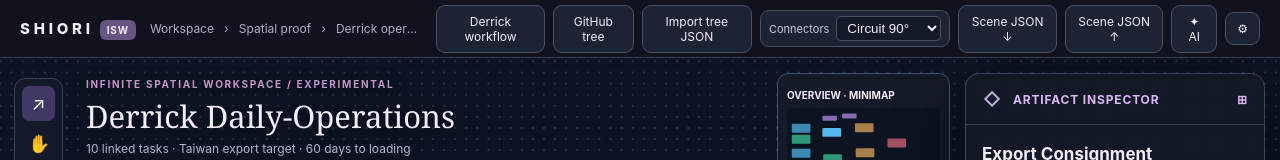
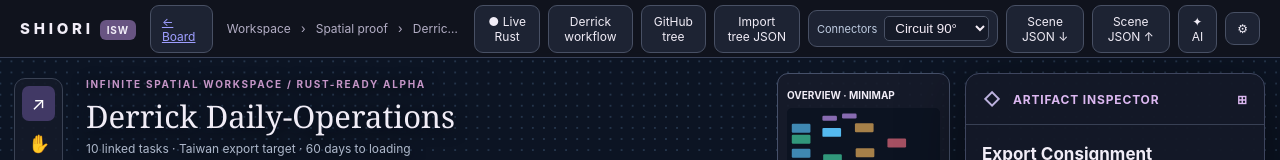
Before and after one commit to cryogenized-spec/SHIORI-, a plain HTML site: page apps/web/isw.html in a window 1280 px wide. Shown: the top 160 px of the page. Drawn offline with Linux system fonts and the light colour scheme; no server answers.

Commit message:
feat(isw): add live Rust mode and return-to-board navigation

```diff
--- a/apps/web/isw.html
+++ b/apps/web/isw.html
@@ -6,10 +6,10 @@
 <link rel="stylesheet" href="isw.css">
 </head>
 <body>
-<header class="top"><div class="brand">SHIORI<b>ISW</b></div><div class="crumb">Workspace &nbsp; › &nbsp; Spatial proof &nbsp; › &nbsp; <span id="crumbLabel">Derrick operations</span></div><div class="hdr-right"><button id="offshoreBtn" class="pill-btn" aria-pressed="true">Derrick workflow</button><button id="githubBtn" class="pill-btn" aria-pressed="false">GitHub tree</button><button id="importBtn" class="pill-btn">Import tree JSON</button><label class="routing"><span>Connectors</span><select id="routeStyle" aria-label="Connector style"><option value="circuit">Circuit 90°</option><option value="flow">Curved flow</option><option value="direct">Straight</option></select></label><button id="exportSceneBtn" class="pill-btn" title="Export canvas scene JSON">Scene JSON ↓</button><input id="sceneUpload" type="file" accept=".json,application/json" hidden><button id="importSceneBtn" class="pill-btn" title="Import a versioned scene JSON snapshot">Scene JSON ↑</button><button id="assistantBtn" class="pill-btn" title="Open optional assistant dock">✦ AI</button><button id="globalSettingsBtn" class="pill-btn" title="Universal settings: accounts and security">⚙</button></div></header>
+<header class="top"><div class="brand">SHIORI<b>ISW</b></div><a class="pill-btn" href="/" title="Return to original task board">← Board</a><div class="crumb">Workspace &nbsp; › &nbsp; Spatial proof &nbsp; › &nbsp; <span id="crumbLabel">Derrick operations</span></div><div class="hdr-right"><button id="liveBtn" class="pill-btn" aria-pressed="false">● Live Rust</button><button id="offshoreBtn" class="pill-btn" aria-pressed="true">Derrick workflow</button><button id="githubBtn" class="pill-btn" aria-pressed="false">GitHub tree</button><button id="importBtn" class="pill-btn">Import tree JSON</button><label class="routing"><span>Connectors</span><select id="routeStyle" aria-label="Connector style"><option value="circuit">Circuit 90°</option><option value="flow">Curved flow</option><option value="direct">Straight</option></select></label><button id="exportSceneBtn" class="pill-btn" title="Export canvas scene JSON">Scene JSON ↓</button><input id="sceneUpload" type="file" accept=".json,application/json" hidden><button id="importSceneBtn" class="pill-btn" title="Import a versioned scene JSON snapshot">Scene JSON ↑</button><button id="assistantBtn" class="pill-btn" title="Open optional assistant dock">✦ AI</button><button id="globalSettingsBtn" class="pill-btn" title="Universal settings: accounts and security">⚙</button></div></header>
 <main class="stage" id="stage" aria-label="Pan and zoom spatial workspace"><div class="grid-bg" id="grid"></div><div class="camera" id="camera"><svg id="edges" class="edges" xmlns="http://www.w3.org/2000/svg" aria-hidden="true"></svg><div id="nodes"></div></div>
 <div class="toolrail" aria-label="Canvas tools"><button class="active" title="Select and drag nodes" id="selectTool">↗</button><button title="Pan the canvas" id="panTool">✋</button><button title="Move nodes (unlock first)" id="moveTool" aria-pressed="false">✥</button><button title="Unlock layout to enable moving artefacts" id="lockTool" aria-label="Layout locked; activate to unlock" aria-pressed="true">🔒</button><button title="Fit all nodes" id="fitTool">⛶</button><button title="Show legend" id="legendTool">◇</button></div>
-<section class="topinfo"><div class="eyebrow">INFINITE SPATIAL WORKSPACE / EXPERIMENTAL</div><h1 id="viewTitle">Derrick Daily-Operations</h1><p id="viewSub">10 linked tasks · Taiwan export target · 60 days to loading</p></section>
+<section class="topinfo"><div class="eyebrow">INFINITE SPATIAL WORKSPACE / RUST-READY ALPHA</div><h1 id="viewTitle">Derrick Daily-Operations</h1><p id="viewSub">10 linked tasks · Taiwan export target · 60 days to loading</p></section>
 <div class="importbox" id="importbox"><strong>Local Git tree preview</strong><p>Paste a GitHub REST Git Trees API JSON export (with a <code>tree</code> array). This reads the file in your browser only; no token, clone or network request.</p><label>Repository identity <input id="repoName" type="text" value="owner/repository" maxlength="120"></label><label>Git tree JSON <input id="treeFile" type="file" accept=".json,application/json"></label><button id="importFileBtn">Visualise directory</button><p id="importError" class="err" aria-live="polite"></p></div>
 <aside class="minimap" aria-label="Workspace minimap"><strong>OVERVIEW · MINIMAP</strong><svg id="minisvg" viewBox="0 0 160 75"></svg></aside>
 <aside class="inspector" aria-label="Selected artefact details"><header><span class="inspector-title"><span class="inspector-symbol">◇</span><span>ARTIFACT INSPECTOR</span></span><span>⊞</span></header><article id="detail"></article><footer>PROOF ONLY · NO SHIORI DATABASE OR GITHUB WRITES</footer></aside>
```
